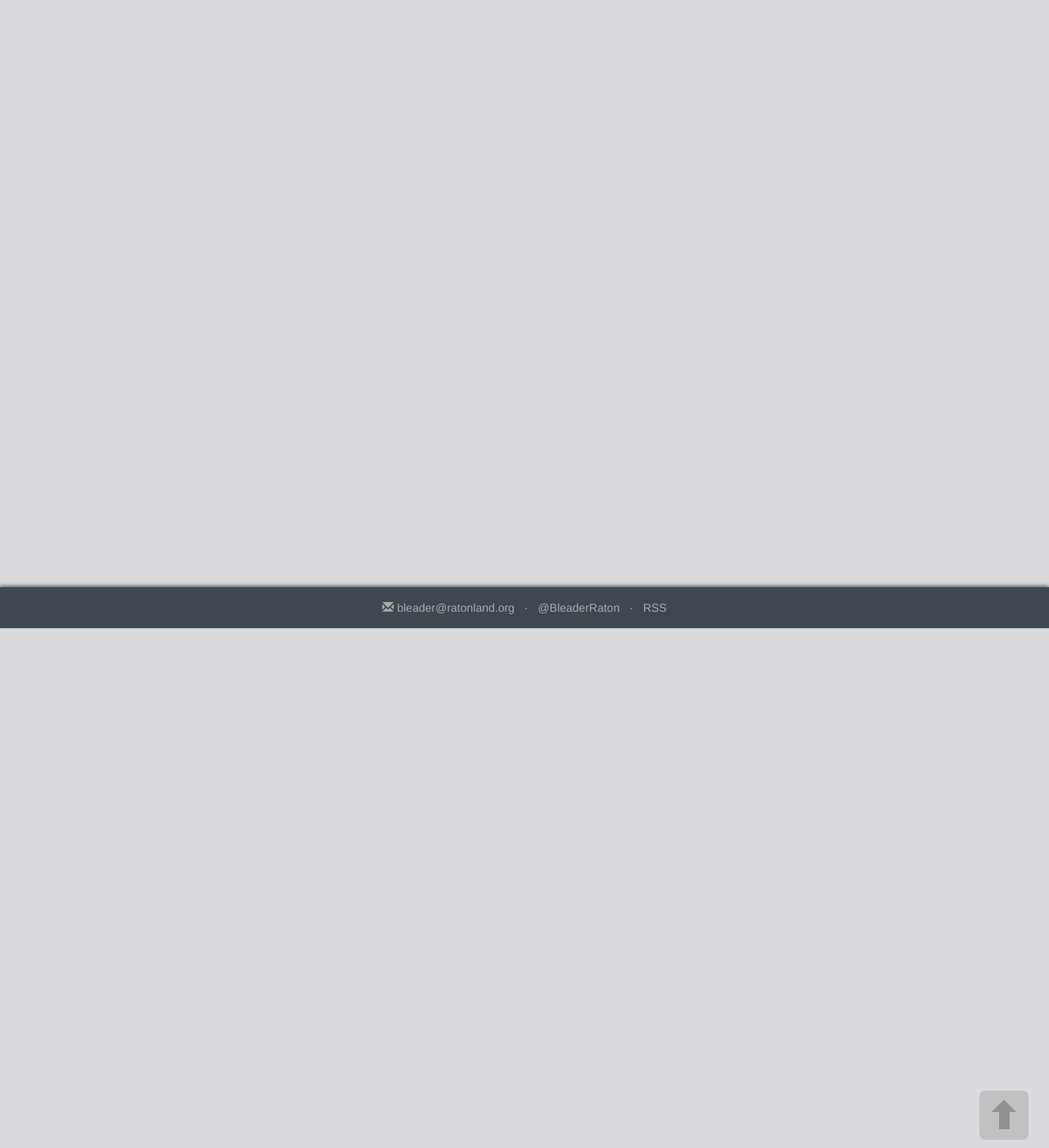
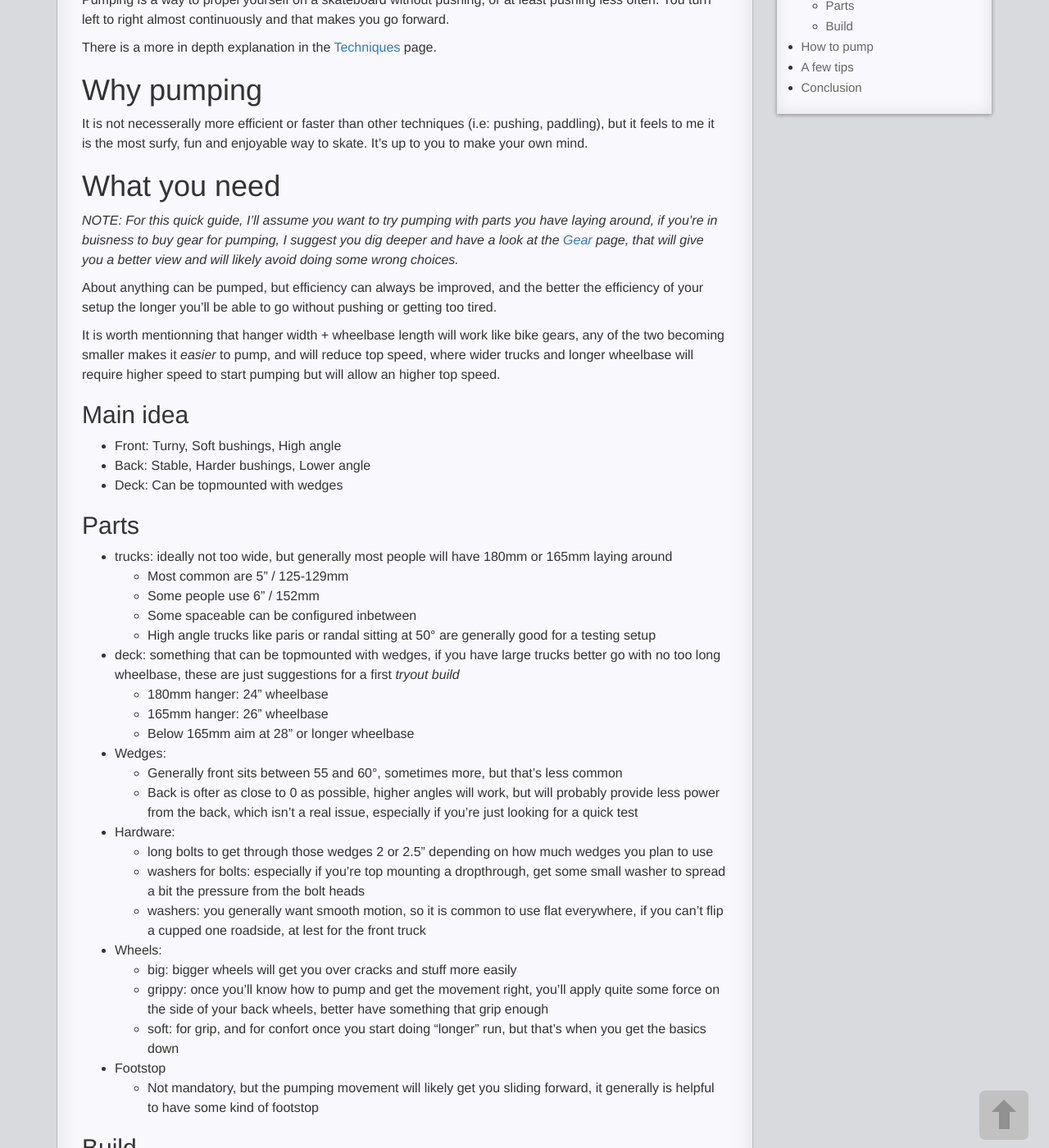
Before and after one commit to bleader/LDPump, a Jekyll site: the page built from pages/1_quick_start.md, in a window 1280 px wide and 1400 px high, scrolled down 236 px. Shown: the whole window at 82% size. Built offline with Jekyll 4.4.1, drawn with Linux system fonts in a browser that asks for light colours; comment, search, counter and statistics services are not loaded; some of the changed text lies outside the part shown.

Commit message:
pages: quick start complete

```diff
--- a/pages/1_quick_start.md
+++ b/pages/1_quick_start.md
@@ -2,7 +2,144 @@
 layout: page
 title: Quick Start Guide
 permalink: /qsg/
+comments: true
 ---
 
 * content
 {:toc}
+
+This page is meant to simply be a quick introduction to let people get started
+without spending hours reading about all the fine tuning and settings. Some
+things will be overlooked or over simplify, bear with it, if you read this I
+assume you want the quick and simple stuff, even if it is a bit less accurate.
+
+# What is pumping
+
+Pumping is a way to propel yourself on a skateboard without pushing, or at least
+pushing less often. You turn left to right almost continuously and that makes
+you go forward.
+
+There is a more in depth explanation in the
+[Techniques]({{site.baseurl}}/techniques/) page.
+
+# Why pumping
+
+It is not necesserally more efficient or faster than other techniques
+(i.e: pushing, paddling), but it feels to me it is the most surfy, fun and
+enjoyable way to skate. It's up to you to make your own mind.
+
+# What you need
+
+*NOTE: For this quick guide, I'll assume you want to try pumping with
+parts you have laying around, if you're in buisness to buy gear for
+pumping, I suggest you dig deeper and have a look at the
+[Gear]({{site.baseurl}}/gear/) page,
+that will give you a better view and will likely avoid doing some wrong
+choices.*
+
+About anything can be pumped, but efficiency can always be improved, and the
+better the efficiency of your setup the longer you'll be able to go without
+pushing or getting too tired.
+
+It is worth mentionning that hanger width + wheelbase length will work like
+bike gears, any of the two becoming smaller makes it *easier* to pump, and will
+reduce top speed, where wider trucks and longer wheelbase will require higher
+speed to start pumping but will allow an higher top speed.
+
+## Main idea
+
+- Front: Turny, Soft bushings, High angle
+- Back: Stable, Harder bushings, Lower angle
+- Deck: Can be topmounted with wedges
+
+## Parts
+
+- trucks: ideally not too wide, but generally most people will have 180mm or
+  165mm laying around
+  * Most common are 5" / 125-129mm
+  * Some people use 6" / 152mm
+  * Some spaceable can be configured inbetween
+  * High angle trucks like paris or randal sitting at 50° are generally good
+    for a testing setup
+- deck: something that can be topmounted with wedges, if you have large trucks
+  better go with no too long wheelbase, these are just suggestions for a first
+  *tryout build*
+  * 180mm hanger: 24" wheelbase
+  * 165mm hanger: 26" wheelbase
+  * Below 165mm aim at 28" or longer wheelbase
+- Wedges:
+  * Generally front sits between 55 and 60°, sometimes more, but that's less
+    common
+  * Back is ofter as close to 0 as possible, higher angles will work, but will
+    probably provide less power from the back, which isn't a real issue,
+    especially if you're just looking for a quick test
+- Hardware:
+  * long bolts to get through those wedges 2 or 2.5" depending on how much
+    wedges you plan to use
+  * washers for bolts: especially if you're top mounting a dropthrough, get
+    some small washer to spread a bit the pressure from the bolt heads
+  * washers: you generally want smooth motion, so it is common to use flat
+    everywhere, if you can't flip a cupped one roadside, at lest for the front
+    truck
+- Wheels:
+  * big: bigger wheels will get you over cracks and stuff more easily
+  * grippy: once you'll know how to pump and get the movement right, you'll
+    apply quite some force on the side of your back wheels, better have something
+    that grip enough
+  * soft: for grip, and for confort once you start doing "longer" run, but
+    that's when you get the basics down
+- Footstop
+  * Not mandatory, but the pumping movement will likely get you sliding
+    forward, it generally is helpful to have some kind of footstop
+
+## Build
+
+To try to sum up:
+
+- get your deck
+- put wedges with the thin part toward front of the board, that will increase
+  angle for your front truck, and decrease for the back truck (yes, for both tkp
+  and rkp)
+- mount one of your turny truck front, with softer bushing that you would
+  normally use
+- mount a truck (a less turny one if you have any) in the back with harder
+  bushing, same as freeride/downhill or a bit harder will be fine.
+
+# How to pump
+
+To get you started, I'll just talk about the *starting up* technique that I'll
+call the *front wiggles*
+- Get a few good push (no need to go full downhill race start push either)
+- Get a pretty forward stance: both feet should be on the first front half of
+  the board
+- Use your front ankle to make the board turn, make it go smoothly from left to
+  right
+
+And that's it really for starters that should be sufficient, generally while you
+get the grasp of it, you'll encounter the following:
+
+1. Not much effect
+2. Keep momentum a bit longer
+3. Keep momentun for something that feels really long
+4. Build up momentum
+
+That technique is not the most efficient for longer distance: it get your front
+leg tired pretty quickly and ask a lot of effort simply to keep going, but have
+a good power, so it is good for starting or building up speed.
+
+If you've managed to get there, time to go deeper and look at other
+[techniques](techniques/).
+
+# A few tips
+
+1. If you don't have sharped lips wheels, you can try your rounded lips wheels
+   and flip them
+2. If you want to get a narrower ride, you can use offset or sideset wheels
+   flipped. Potentially only the front ones, to keep the grip from the lips in
+   the back
+3. flip cupped washer if you lack flat washers (roadside only obviously)
+4. Try softer bushing boardside to make turning easier
+
+# Conclusion
+
+Hope this was both *quick* and *clear* enough to get you started quickly.
```
